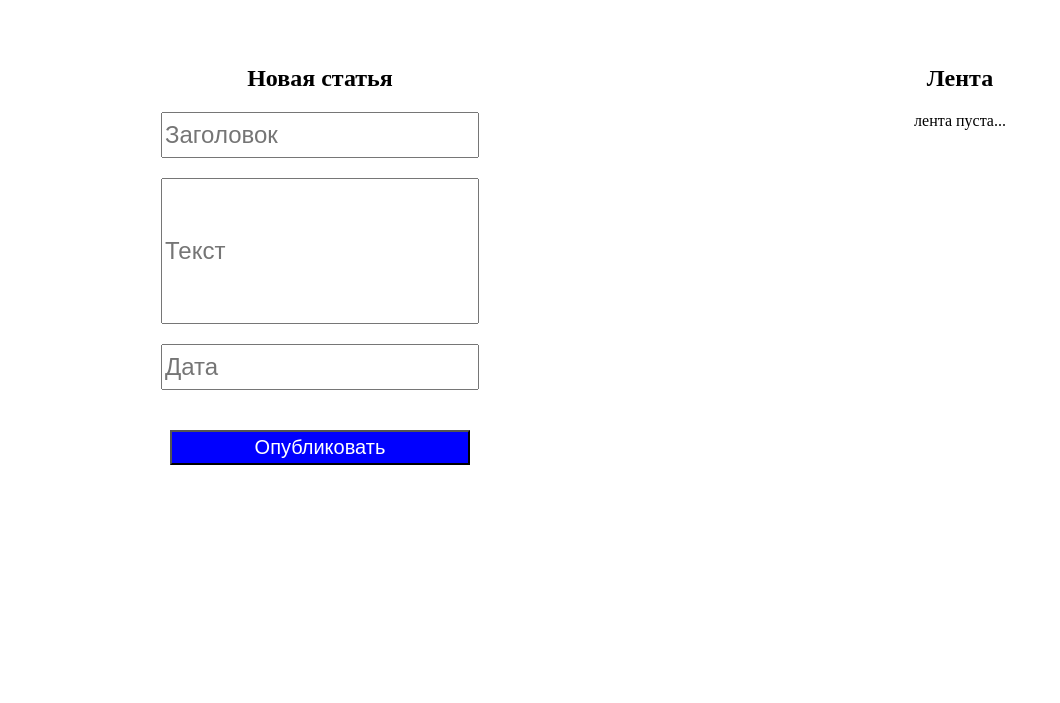
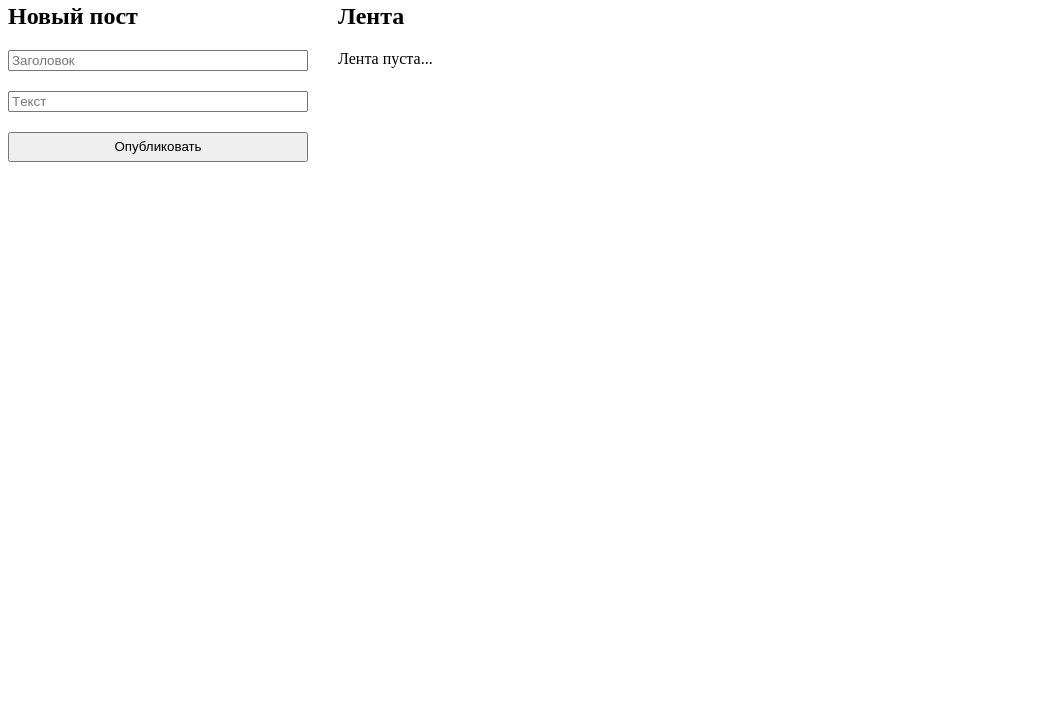
Before and after one commit to Djarves/blog-App, a plain HTML site: page index.html in a window 1280 px wide. Shown: the part 97-800 px from the top of the page, without its empty margins (0-1060 px from the left). Drawn offline with Linux system fonts and the light colour scheme.

Commit message:
feat: add post creation with title validation and render posts

```diff
--- a/index.html
+++ b/index.html
@@ -1,5 +1,5 @@
 <!DOCTYPE html>
-<html lang="en">
+<html lang="ru">
 <head>
     <meta charset="UTF-8">
     <meta name="viewport" content="width=device-width, initial-scale=1.0">
@@ -8,35 +8,40 @@
 </head>
 <body>
 
-    <h1 class="headin">Список статей</h1>
+   <h1>Приложение блог</h1>
 
-    <div class="container">
+    <div class="row">
         <div class="col">
-            <h2>Новая статья</h2>
+             <h2>Новый пост</h2>
 
                 <input
-            class="heading"
+                    class="js-post-title-input post-title-input"
                     type="text"
                     placeholder="Заголовок">
+
                 <input
+                    class="js-post-text-input post-text-input"
+                    type="text"
+                    placeholder="Tекст">
 
-            class="title"
-            type="text"
-            placeholder="Текст">
-        <input
+                <button class="js-new-post-btn new-post-btn">
+                     Опубликовать
+                </button>
 
-            class="date"
-            type="text"
-            placeholder="Дата">
-
-    <button id="entrance" class="btn">Опубликовать</button>
+                <div id="validationMessage"
+                     class="validationMessage validationMessage_hidden">
+                    Длина заголовка не должна превышать 100 символов
+                </div>
         </div>
         <div class="col">
+             <div class="posts-section">
                 <h2>Лента</h2>
-        <div class="posts">
-            лента пуста...
+
+                <div class="js-posts posts">
+                    Лента пуста...
                 </div>
 
+            </div>
         </div>
     </div>
 
--- a/main.js
+++ b/main.js
@@ -1,25 +1,74 @@
-let title = '';
-let text = '';
-let data = '';
+const posts = [];
 
-const heading = document.querySelector('.heading');
-const titleText = document.querySelector('.title');
-const date = document.querySelector('.date');
-const btn = document.querySelector('.btn');
-const post = document.querySelector('.posts');
+const TITLE_VALIDATION_LIMIT = 100;
+const TEXT_VALIDATION_LIMIT = 100;
 
-btn.addEventListener('click', function() {
-    title = heading.value;
-    text = titleText.value;
-    data = date.value;
-
-  post.innerHTML = `
-    <div class="post">
-        <h2 class="post-title">${title}</h2>
-        <div class="post-body">${text}</div>
-        <div class="post-date">${data}</div>
-    </div>
-  `;
+const postTitleInputNode = document.querySelector('.js-post-title-input');
+const postTextInputNode = document.querySelector('.js-post-text-input');
+const newPostBtnNode = document.querySelector('.js-new-post-btn');
+const postsNode = document.querySelector('.js-posts');
+const validationMessage = document.getElementById('validationMessage');
 
 
+
+
+newPostBtnNode.addEventListener('click', function() {
+    const postFromUser = getPostFromUser();
+
+    addPost(postFromUser);
+
+    renderPosts();
 });
+
+
+postTitleInputNode.addEventListener('change', function(event) {
+    const currentValue = event.target.value;
+    console.log('change', currentValue, currentValue.length);
+    if (currentValue.length > 100) {
+       validationMessage.innerText = `Длина заголовка не должна превышать ${TITLE_VALIDATION_LIMIT} символов`;
+       validationMessage.classList.remove('validationMessage_hidden');
+    } else {
+       validationMessage.classList.add('validationMessage_hidden');
+    }
+});
+
+
+
+function getPostFromUser() {
+    const title = postTitleInputNode.value;
+    const text = postTextInputNode.value;
+
+    return {
+        title: title,
+        text: text,
+    };
+}
+
+function addPost({ title, text }) {
+    posts.push({
+        title: title,
+        text: text
+    });
+}
+
+function getPosts() {
+    return posts;
+}
+
+function renderPosts() {
+    const posts = getPosts();
+
+    let postsHTML = '';
+
+    posts.forEach(post => {
+        postsHTML += `
+        <div class='post'>
+            <p class='post__title'>${post.title}</p>
+            <p class='post__text'>${post.text}</p>
+        </div>
+        `
+    });
+
+
+    postsNode.innerHTML = postsHTML;
+}
--- a/style.css
+++ b/style.css
@@ -1,50 +1,34 @@
-body {
-    max-width: 1400px;
-    margin: 0 auto;
-    padding: 0;
+.post-title-input {
+    display: block;
+    box-sizing: border-box;
+    margin-bottom: 20px;
+    width: 300px;
 }
 
-
-.headin {
-    margin-bottom: 60px;
-    margin-left: 200px;
-    font-size: 45px;
+.post-text-input {
+    display: block;
+    box-sizing: border-box;
+    margin-bottom: 20px;
+    width: 300px;
 }
 
-.heading {
-    height: 40px;
-    margin-bottom: 20px;
-    font-size: 24px;
+.new-post-btn {
+    box-sizing: border-box;
+    width: 300px;
+    height: 30px;
 }
 
-.title {
-    height: 140px;
-    margin-bottom: 20px;
-    font-size: 24px;
+.row {
+    display: flex;
+    gap: 30px;
 }
 
-.date {
-    height: 40px;
-    margin-bottom: 40px;
-    font-size: 24px;
+.validationMessage {
+    margin-top: 10px;
+    color: rgb(231, 9, 9);
+    font-size: 13px;
 }
 
-.btn {
-    height: 35px;
-    width: 300px;
-    background-color: blue;
-    color: white;
-    font-size: 20px;
+.validationMessage_hidden {
+    display: none;
 }
-
-.container {
-    display: flex;
-    justify-content: space-between;
-}
-
-.col {
-    width: 50%;
-    display: flex;
-    flex-direction: column;
-    align-items: center;
-}
```
Lines whose indentation alone changed are shown as unchanged.
